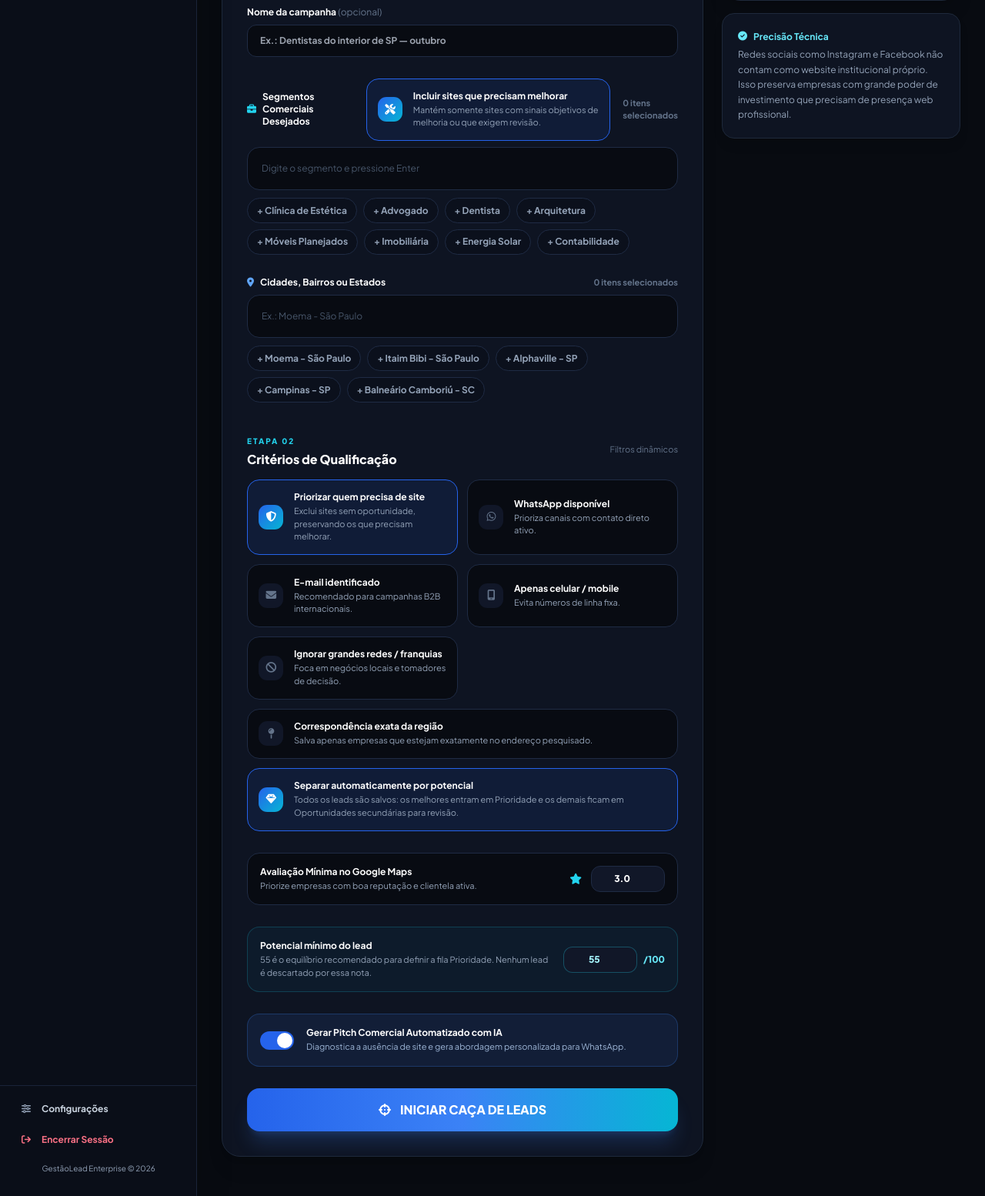
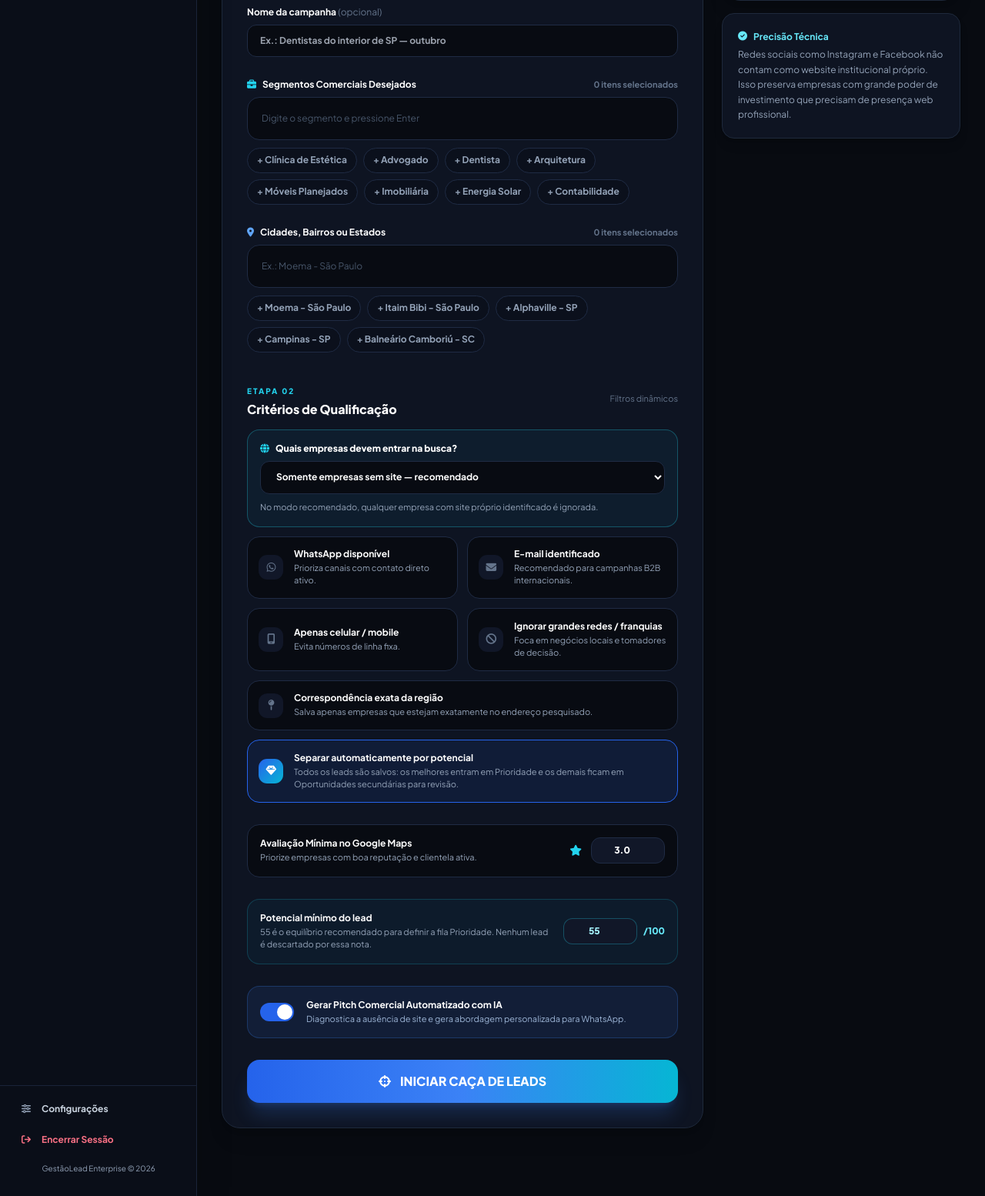
Before and after one commit to pedruu13/gestaoLead, a Flask app: page / in a window 1280 px wide. Shown: the part 622-2176 px from the top of the page at 77% size. Run offline with Flask 3, Linux system fonts and the light colour scheme; the visitor is signed in with stand-in values (Sample User, id 1); some libraries are stand-ins or nearby versions.

Commit message:
Corrigir filtro de empresas sem site

```diff
--- a/app.py
+++ b/app.py
@@ -922,7 +922,7 @@ def health():
             "database": "ok",
             "studio": bool(preview_table),
             "follow_up": bool(interaction_table),
-            "commercial_release": "2026.10.27-site-opportunities-v1",
+            "commercial_release": "2026.10.27-site-filter-v2",
             "target_engine_version": "2026.10.27-detective-v2",
             "lead_score_version": SCORE_VERSION,
             "pitch_modes": 5,
@@ -2067,9 +2067,25 @@ def extrator_worker(data, config, queue):
 def api_status():
     return jsonify(ler_status())
 
+
+def normalizar_modo_filtro_site(data):
+    mode = str(data.get("site_filter_mode") or "").strip()
+    if mode not in {"only_without_site", "without_and_weak", "all"}:
+        if "strict_no_socials" in data or "include_site_opportunities" in data:
+            strict = bool(data.get("strict_no_socials"))
+            include_weak = bool(data.get("include_site_opportunities"))
+            mode = "without_and_weak" if strict and include_weak else "only_without_site" if strict else "all"
+        else:
+            mode = "only_without_site"
+    data["site_filter_mode"] = mode
+    data["strict_no_socials"] = mode != "all"
+    data["include_site_opportunities"] = mode == "without_and_weak"
+    return data
+
+
 @app.route("/api/search", methods=["POST"])
 def api_search():
-    data = request.get_json(silent=True) or {}
+    data = normalizar_modo_filtro_site(request.get_json(silent=True) or {})
     if not data.get("nichos") or not data.get("bairros"):
         return jsonify({"success": False, "error": "Nichos ou Bairros vazios"})
     if ler_status_investigacao().get("rodando"):
--- a/templates/search.html
+++ b/templates/search.html
@@ -67,14 +67,6 @@
                             <i class="fa-solid fa-briefcase text-cyan-400 mr-2"></i>Segmentos Comerciais Desejados
                         </label>
 
-                        <label class="filter-card">
-                            <input type="checkbox" id="include_site_opportunities" checked class="peer sr-only">
-                            <span class="filter-check"><i class="fa-solid fa-screwdriver-wrench"></i></span>
-                            <div>
-                                <strong class="block text-xs font-bold text-white">Incluir sites que precisam melhorar</strong>
-                                <small class="block text-[11px] text-slate-400 mt-0.5">Mantém somente sites com sinais objetivos de melhoria ou que exigem revisão.</small>
-                            </div>
-                        </label>
                         <span id="nichos_count" class="text-[11px] font-bold text-slate-500">0 selecionados</span>
                     </div>
                     <div id="nichos_chips" class="min-h-14 rounded-2xl bg-[#080B12] border border-[#1F2B44] p-2.5 flex flex-wrap gap-2 items-center focus-within:border-blue-500 transition-colors">
@@ -124,13 +116,14 @@
                         <span class="text-[11px] text-slate-500">Filtros dinâmicos</span>
                     </div>
                     <div class="grid sm:grid-cols-2 gap-3">
-                        <label class="filter-card">
-                            <input type="checkbox" id="strict_no_socials" checked class="peer sr-only">
-                            <span class="filter-check"><i class="fa-solid fa-shield-halved"></i></span>
-                            <div>
-                                <strong class="block text-xs font-bold text-white">Priorizar quem precisa de site</strong>
-                                <small class="block text-[11px] text-slate-400 mt-0.5">Exclui sites sem oportunidade, preservando os que precisam melhorar.</small>
-                            </div>
+                        <label class="sm:col-span-2 rounded-2xl border border-cyan-400/30 bg-cyan-400/5 p-4">
+                            <span class="mb-2 block text-xs font-black text-white"><i class="fa-solid fa-globe mr-2 text-cyan-400"></i>Quais empresas devem entrar na busca?</span>
+                            <select id="site_filter_mode" class="w-full rounded-xl border border-[#1F2B44] bg-[#080B12] px-4 py-3 text-xs font-bold text-white outline-none focus:border-cyan-400">
+                                <option value="only_without_site">Somente empresas sem site — recomendado</option>
+                                <option value="without_and_weak">Empresas sem site + sites que precisam melhorar</option>
+                                <option value="all">Todas as empresas, mesmo com site</option>
+                            </select>
+                            <small class="mt-2 block text-[11px] leading-relaxed text-slate-400">No modo recomendado, qualquer empresa com site próprio identificado é ignorada.</small>
                         </label>
 
                         <label class="filter-card">
@@ -373,14 +366,14 @@
 
 {% block scripts %}
 <script>
-    const preferenceIds = ['campaign_name', 'mercado', 'nichos', 'bairros', 'min_nota', 'min_potencial', 'req_whatsapp', 'req_email', 'strict_bairro', 'anti_franchise', 'strict_mobile', 'strict_no_socials', 'include_site_opportunities', 'strict_potencial', 'ai_copy'];
+    const preferenceIds = ['campaign_name', 'mercado', 'nichos', 'bairros', 'min_nota', 'min_potencial', 'req_whatsapp', 'req_email', 'strict_bairro', 'anti_franchise', 'strict_mobile', 'site_filter_mode', 'strict_potencial', 'ai_copy'];
     const pickerState = { nichos: [], bairros: [] };
     const presets = {
         br: { nichos: ['Clínica de Estética', 'Advogado', 'Dentista', 'Arquitetura', 'Móveis Planejados', 'Imobiliária', 'Energia Solar', 'Contabilidade'], bairros: ['Moema - São Paulo', 'Itaim Bibi - São Paulo', 'Alphaville - SP', 'Campinas - SP', 'Balneário Camboriú - SC'] },
         us: { nichos: ['Med Spa', 'Personal Injury Lawyer', 'Cosmetic Dentist', 'Luxury Realtor', 'Roofing Company', 'Solar Installer', 'Custom Home Builder'], bairros: ['Miami - FL', 'Boca Raton - FL', 'Scottsdale - AZ', 'Austin - TX', 'Beverly Hills - CA'] },
         europa: { nichos: ['Clínica de Estética', 'Advogado', 'Dentista', 'Imobiliária de Luxo', 'Arquitetura', 'Energia Solar', 'Contabilidade'], bairros: ['London - UK', 'Lisbon - Portugal', 'Madrid - Spain', 'Amsterdam - Netherlands', 'Milan - Italy'] }
     };
-    if (localStorage.getItem('search_preferences_version') !== '8') { localStorage.setItem('pref_strict_no_socials', 'true'); localStorage.setItem('pref_include_site_opportunities', 'true'); localStorage.setItem('pref_strict_potencial', 'true'); localStorage.setItem('pref_min_potencial', '55'); localStorage.setItem('search_preferences_version', '8'); }
+    if (localStorage.getItem('search_preferences_version') !== '9') { localStorage.setItem('pref_site_filter_mode', 'only_without_site'); localStorage.setItem('pref_strict_potencial', 'true'); localStorage.setItem('pref_min_potencial', '55'); localStorage.setItem('search_preferences_version', '9'); }
     function escapeHtml(value) { return String(value ?? '').replace(/&/g, '&amp;').replace(/</g, '&lt;').replace(/>/g, '&gt;').replace(/"/g, '&quot;').replace(/'/g, '&#39;'); }
     function loadPreferences() { preferenceIds.forEach(id => { const field = document.getElementById(id); const saved = localStorage.getItem(`pref_${id}`); if (!field || saved === null) return; field.type === 'checkbox' ? field.checked = saved === 'true' : field.value = saved; }); }
     function savePreferences() { preferenceIds.forEach(id => { const field = document.getElementById(id); if (field) localStorage.setItem(`pref_${id}`, field.type === 'checkbox' ? field.checked : field.value); }); }
```
Also changed, not shown: tests/test_commercial_platform.py (+16 -2 lines).
